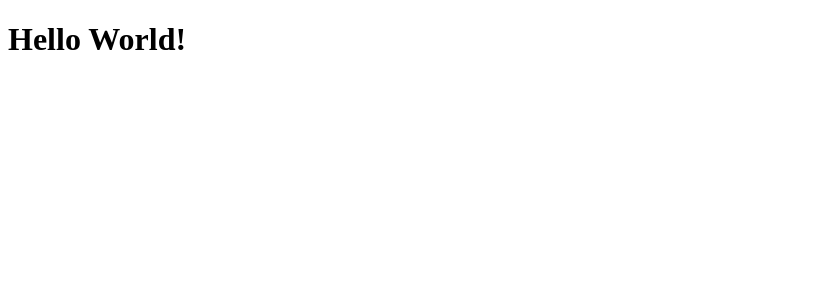
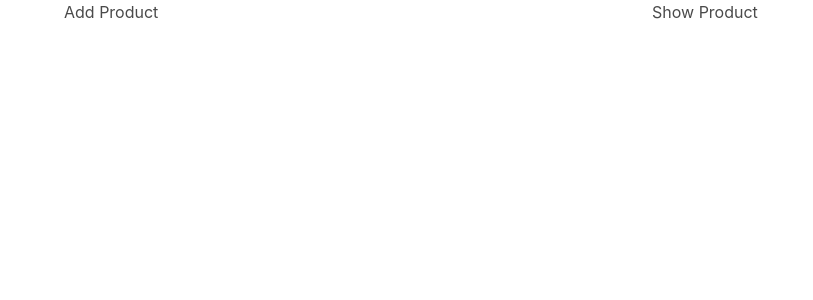
Before and after one commit to rahmatrafli1/Belajar-Redux, a React (Create React App) app: page / in a window 1280 px wide. Shown: the top 300 px of the page, without its empty margins (0-813 px from the left). Built offline with nearby package versions, Linux system fonts and the light colour scheme.

Commit message:
menambahkan folder components dan mengatur tampilan di App.jsx

```diff
--- a/src/App.js
+++ /dev/null
@@ -1,11 +0,0 @@
-import React from "react";
-
-function App() {
-  return (
-    <>
-      <h1>Hello World!</h1>
-    </>
-  );
-}
-
-export default App;
--- /dev/null
+++ b/src/App.jsx
@@ -0,0 +1,20 @@
+import React from "react";
+import AddProduct from "./components/AddProduct";
+import ShowProduct from "./components/ShowProduct";
+
+function App() {
+  return (
+    <div className="container">
+      <div className="columns">
+        <div className="column">
+          <AddProduct />
+        </div>
+        <div className="column">
+          <ShowProduct />
+        </div>
+      </div>
+    </div>
+  );
+}
+
+export default App;
--- /dev/null
+++ b/src/components/AddProduct.jsx
@@ -0,0 +1,11 @@
+import React from "react";
+
+const AddProduct = () => {
+  return (
+    <div>
+      <h1>Add Product</h1>
+    </div>
+  );
+};
+
+export default AddProduct;
--- /dev/null
+++ b/src/components/ShowProduct.jsx
@@ -0,0 +1,11 @@
+import React from "react";
+
+const ShowProduct = () => {
+  return (
+    <div>
+      <h1>Show Product</h1>
+    </div>
+  );
+};
+
+export default ShowProduct;
--- a/src/index.js
+++ b/src/index.js
@@ -3,6 +3,7 @@ import { createRoot } from "react-dom/client";
 import { Provider } from "react-redux";
 import { store } from "./app/store";
 import App from "./App";
+import "bulma/css/bulma.css";
 
 const container = document.getElementById("root");
 const root = createRoot(container);
```
